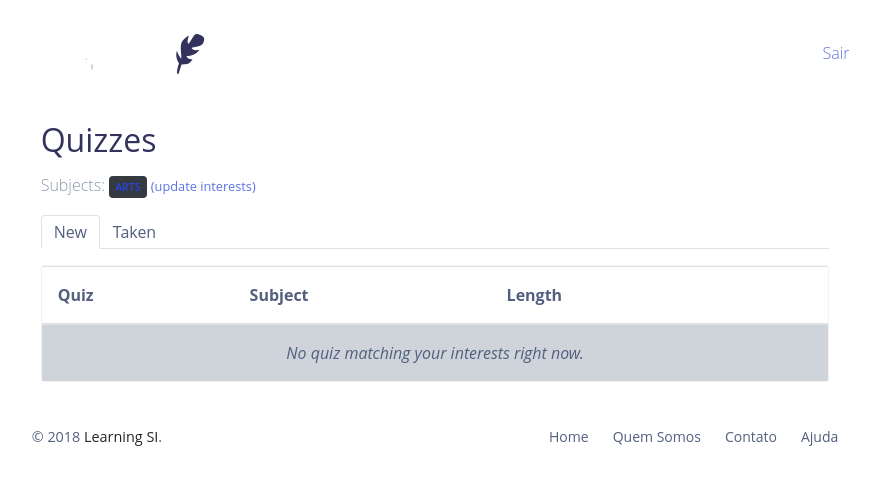
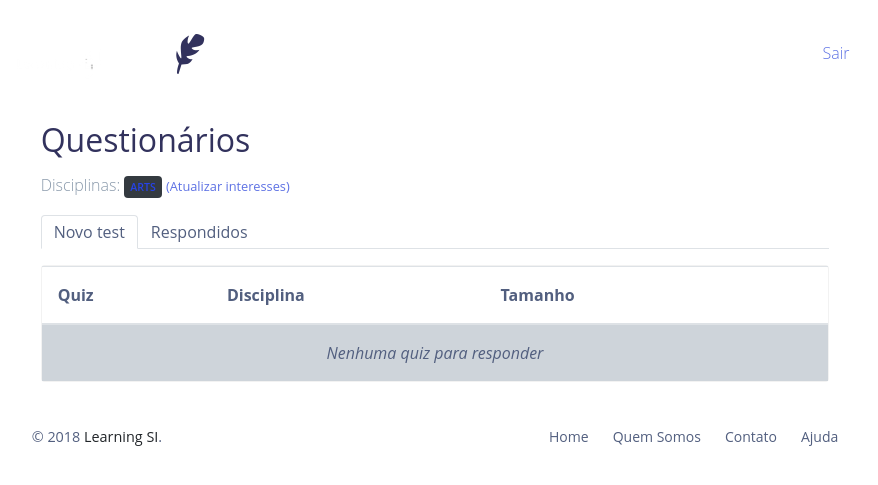
Before and after one commit to laecioandrade/learningsi_quiz, a Django app: page /students/ in a window 1280 px wide. Shown: the top 485 px of the page, without its empty margins (205-1083 px from the left). Run offline with Django 3.2, Linux system fonts and the light colour scheme; a user stored in the database is signed in; data comes from the database, SQL or seed files in the repository; tables that the repository leaves empty hold one stand-in row (values such as "Sample post"); some libraries are stand-ins or nearby versions; some web fonts are replaced.

Commit message:
mundaças na tela de questionarios

```diff
--- a/django-codes/learningsi/classroom/templates/classroom/students/_header.html
+++ b/django-codes/learningsi/classroom/templates/classroom/students/_header.html
@@ -1,14 +1,14 @@
-<h2>Quizzes</h2>
+<h2>Questionários</h2>
 <p class="text-muted">
-  Subjects:{% for subject in user.student.interests.all %} {{ subject.get_html_badge }}{% endfor %}
-  <a href="{% url 'students:student_interests' %}"><small>(update interests)</small></a>
+  Disciplinas:{% for subject in user.student.interests.all %} {{ subject.get_html_badge }}{% endfor %}
+  <a href="{% url 'students:student_interests' %}"><small>(Atualizar interesses)</small></a>
 </p>
 
 <ul class="nav nav-tabs mb-3">
   <li class="nav-item">
-    <a class="nav-link{% if active == 'new' %} active{% endif %}" href="{% url 'students:quiz_list' %}">New</a>
+    <a class="nav-link{% if active == 'new' %} active{% endif %}" href="{% url 'students:quiz_list' %}">Novo test</a>
   </li>
   <li class="nav-item">
-    <a class="nav-link{% if active == 'taken' %} active{% endif %}" href="{% url 'students:taken_quiz_list' %}">Taken</a>
+    <a class="nav-link{% if active == 'taken' %} active{% endif %}" href="{% url 'students:taken_quiz_list' %}">Respondidos</a>
   </li>
 </ul>
--- a/django-codes/learningsi/classroom/templates/classroom/students/interests_form.html
+++ b/django-codes/learningsi/classroom/templates/classroom/students/interests_form.html
@@ -3,11 +3,11 @@
 {% load crispy_forms_tags %}
 
 {% block content %}
-  <h2 class="mb-3">Update your interests</h2>
+  <h2 class="mb-3">Atualizar disciplinas</h2>
   <form method="post" novalidate>
     {% csrf_token %}
     {{ form|crispy }}
-    <button type="submit" class="btn btn-success">Save changes</button>
-    <a href="{% url 'students:quiz_list' %}" class="btn btn-outline-secondary">Nevermind</a>
+    <button type="submit" class="btn btn-success">Salvar mudanças</button>
+    <a href="{% url 'students:quiz_list' %}" class="btn btn-outline-secondary">Cancelar</a>
   </form>
 {% endblock %}
--- a/django-codes/learningsi/classroom/templates/classroom/students/quiz_list.html
+++ b/django-codes/learningsi/classroom/templates/classroom/students/quiz_list.html
@@ -7,8 +7,8 @@
       <thead>
         <tr>
           <th>Quiz</th>
-          <th>Subject</th>
-          <th>Length</th>
+          <th>Disciplina</th>
+          <th>Tamanho</th>
           <th></th>
         </tr>
       </thead>
@@ -17,14 +17,14 @@
           <tr>
             <td class="align-middle">{{ quiz.name }}</td>
             <td class="align-middle">{{ quiz.subject.get_html_badge }}</td>
-            <td class="align-middle">{{ quiz.questions_count }} questions</td>
+            <td class="align-middle">{{ quiz.questions_count }} Perguntas</td>
             <td class="text-right">
-              <a href="{% url 'students:take_quiz' quiz.pk %}" class="btn btn-primary">Start quiz</a>
+              <a href="{% url 'students:take_quiz' quiz.pk %}" class="btn btn-primary">Começar quiz</a>
             </td>
           </tr>
         {% empty %}
           <tr>
-            <td class="bg-light text-center font-italic" colspan="4">No quiz matching your interests right now.</td>
+            <td class="bg-light text-center font-italic" colspan="4">Nenhuma quiz para responder</td>
           </tr>
         {% endfor %}
       </tbody>
--- a/django-codes/learningsi/classroom/templates/classroom/students/taken_quiz_list.html
+++ b/django-codes/learningsi/classroom/templates/classroom/students/taken_quiz_list.html
@@ -7,8 +7,8 @@
       <thead>
         <tr>
           <th>Quiz</th>
-          <th>Subject</th>
-          <th>Score</th>
+          <th>Disciplina</th>
+          <th>Pontuação</th>
         </tr>
       </thead>
       <tbody>
@@ -20,7 +20,7 @@
           </tr>
         {% empty %}
           <tr>
-            <td class="bg-light text-center font-italic" colspan="3">You haven't completed any quiz yet.</td>
+            <td class="bg-light text-center font-italic" colspan="3">Você não respondeu nenhum quiz</td>
           </tr>
         {% endfor %}
       </tbody>
```
